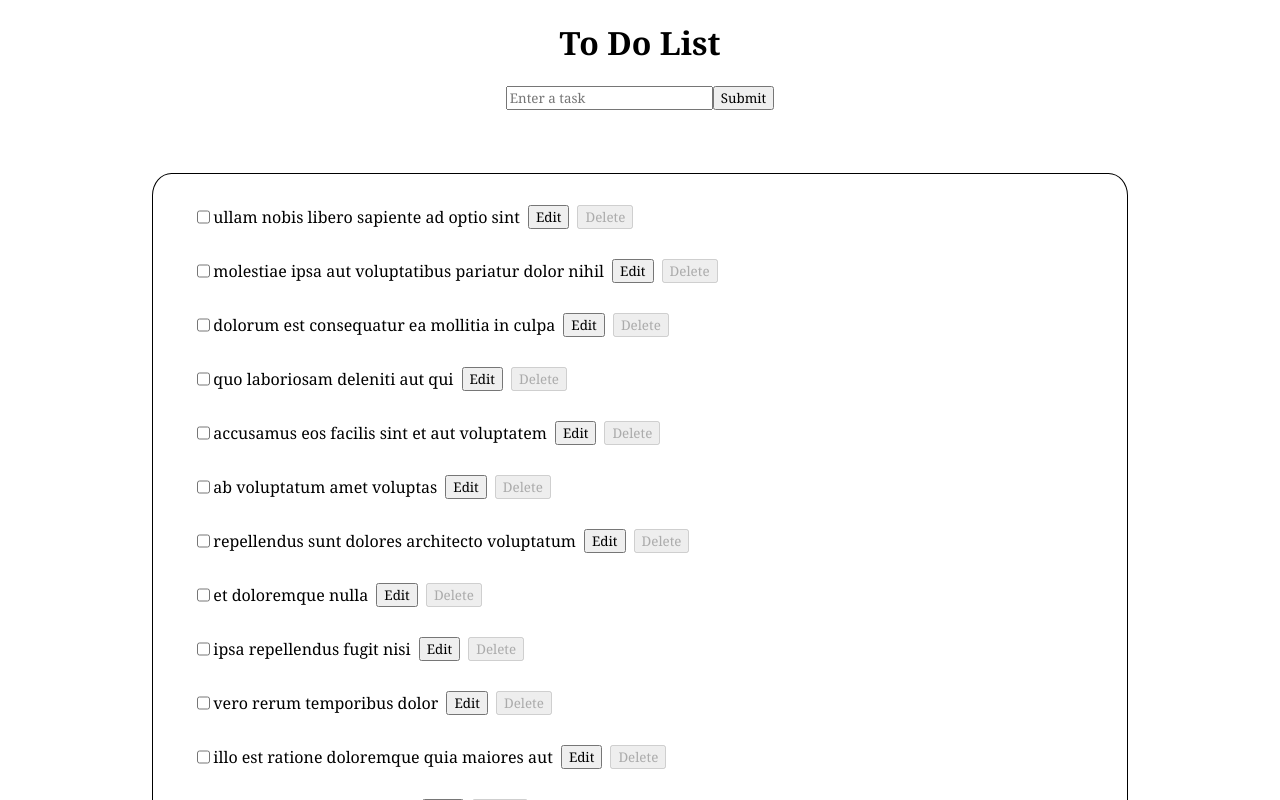
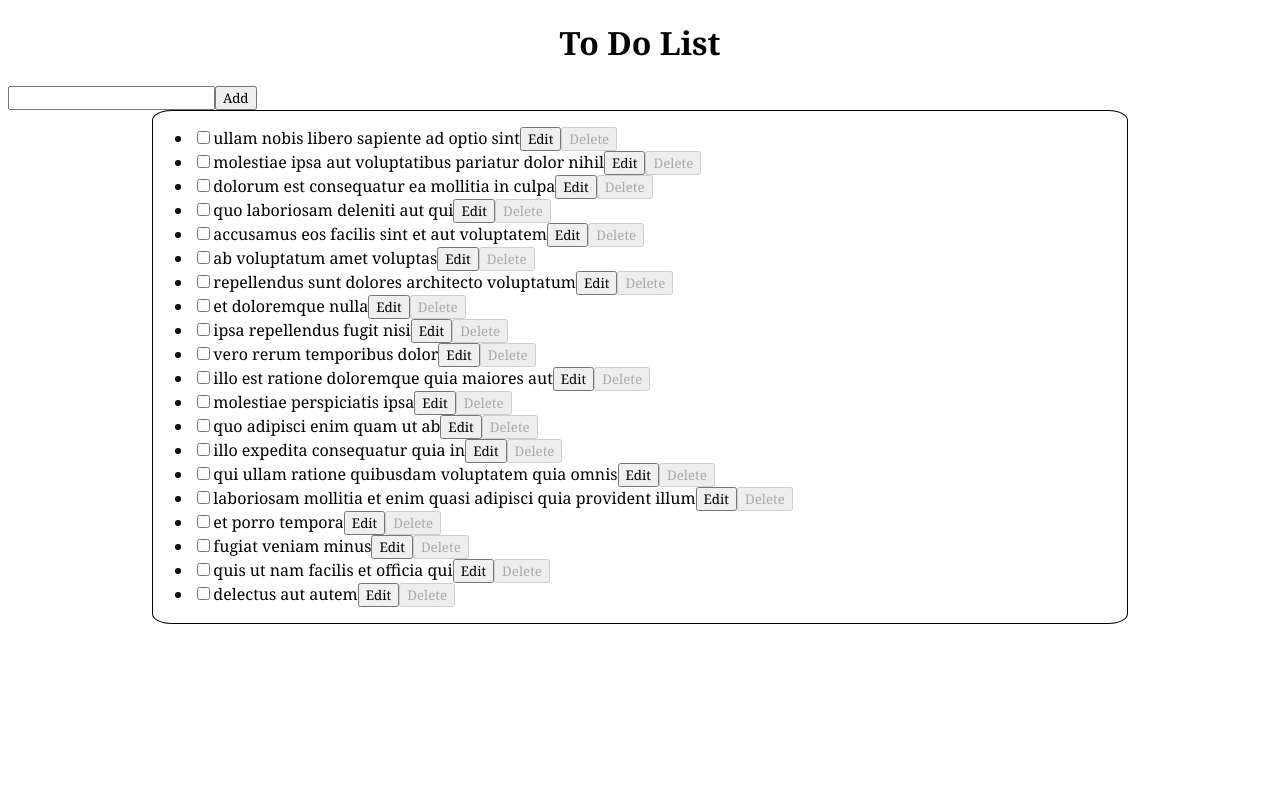
Before and after one commit to nyjackson/R-ALAB-320H.9.1, a React (Vite) app: page / in a window 1280 px wide. Shown: the top 800 px of the page. Built offline with nearby package versions, Linux system fonts and the light colour scheme.

Commit message:
Rewrote app. Moved reducer into todolist and added all list actions to use it. useEffect included to re-render the list on any change."

```diff
--- a/src/App.jsx
+++ b/src/App.jsx
@@ -1,12 +1,11 @@
-import { useState, useReducer } from 'react'
-import Form from './components/Form'
+import ToDoList from './components/ToDoList'
 import './App.css'
 
 function App() {
   return (
     <div id = "app">
       <h1>To Do List</h1>
-      <Form />
+      <ToDoList />
     </div>
   )
 }
--- a/src/components/Form.jsx
+++ /dev/null
@@ -1,49 +0,0 @@
-import ToDoList from "./ToDoList";
-import { useState, useEffect } from "react";
-import initialState from "../data";
-
-function Form() {
-  // const [toDo, dispatch] = useReducer(reducer, [])
-  const [newToDo, setNewToDo] = useState("");
-  const [toDoList, setToDoList] = useState([]);
-
-  useEffect(()=>{
-    setToDoList(initialState)
-  }, [])
-
-
-function handleNewEntry(e){
-    const item = e.target.value !== "" ? e.target.value : null
-    setNewToDo({title: item, id: toDoList.length+1})
-    console.log("new entry is",item)
-}
-  function handleToDoAdd(e) {
-    e.preventDefault();
-    console.log("In handleToDoAdd list:", newToDo)
-    setToDoList(e => [...e, newToDo]);
-    e.target[0].value = ""
-    //console.log(item);
-  }
-
-  console.log(toDoList);
-
-  return (
-    <>
-      <form onSubmit={handleToDoAdd}>
-        <input type="text" placeholder="Enter a task" onChange = {handleNewEntry}></input>
-        <button>Submit</button>
-      </form>
-      {toDoList.length > 0 ? <ToDoList list={toDoList} setList = {setToDoList} /> : ''}
-    </>
-  );
-}
-
-export default Form;
-
-
-  // function reducer(state, action){
-  // console.log(action)
-  // }
-
-  //dispatch("Add")
-  // dispatch({type: "Add", payload: "Complete Per Scholas"})
--- a/src/components/ToDoItem.jsx
+++ /dev/null
@@ -1,71 +0,0 @@
-import {useReducer, useState} from 'react'
-
-
-function ToDoItem({task, list, setList}){
-//console.log(task)
-const [showDelete, setShowDelete] = useState(false)
-const [edit, setEdit] = useState(false)
-const [editVal, setEditVal] = useState("")
-const [toDo, dispatch] = useReducer(reducer, list)
-
-function reducer(state, action){
-    //console.log(toDo)
-    console.log("In reducer, state:", state)
-    // console.log(action)
-    switch(action?.type){
-        case "delete":
-             state = list.filter(e => e.title != action.payload)
-            setList(state)
-            return
-        case "edit":
-            console.log("Payload", action.payload)
-             state = list.map(entry => {
-                if(entry.title == action.payload){
-                    console.log("editVal: ", editVal)
-                    entry.title = editVal
-                }
-                return entry
-            })
-            console.log("new list", state)
-            setList(state)
-            return
-        default:
-            console.log("Invalid action type, try again.")
-            return
-    }
-
-}
-
-function handleShow(){
-setShowDelete(!showDelete)
-setEdit(!edit)
-}
-
-function handleDeleteBtnShow(){
-setShowDelete(!showDelete)
-}
-
-function handleDelete(){
-dispatch({type:"delete", payload: task})
-}
-
-function handleEdit(e){
-setEdit(!edit)
-dispatch({type:"edit", payload: task})
-}
-function handleEditChange(e){
-   setEditVal(e.target.value)
-   console.log("New value", e.target.value)
-  // setList(entry => {[...entry]})
-}
-
-return(
-<div id = "to-do-item">
-<input type = "checkbox" onClick={handleDeleteBtnShow}></input>
-{!edit ? <p>{task}</p>: <input type = "text" placeholder = {task} defaultValue = {task} onChange = {handleEditChange}></input>}
-<button onClick = {handleEdit} disabled = {false && edit}>{edit ? 'Save': 'Edit'}</button>
-<button disabled = {!showDelete} onClick ={handleDelete}>Delete</button>
-</div>)
-}
-
-export default ToDoItem
--- a/src/components/ToDoList.jsx
+++ b/src/components/ToDoList.jsx
@@ -1,17 +1,61 @@
-import ToDoItem from "./ToDoItem";
-import { useReducer, useState } from "react";
-function ToDoList({ list, setList }) {
+import {useRef, useEffect, useReducer} from 'react'
+import initialState from '../data';
+import ToDoListItem from './ToDoListItem'
 
-  const toDos = list.map((entry, i) => (
-    <ToDoItem key={entry.id || i} task={entry.title} list = {list} setList = {setList}>
-      {i.title}
-    </ToDoItem>
-  ));
+function ToDoList(){
+ const inputRef = useRef();
+  const [listItems, dispatch] = useReducer(reducer, initialState);
+
+  useEffect(()=>
+  {
+    dispatch({type:"INIT"})
+  }, [listItems])
+
+  function reducer(state, action) {
+   // console.log("State: ", state)
+    let id = state?.length || 0
+    let newState;
+    switch (action.type) {
+      case "INIT":
+        return state;
+      case "ADD":
+        const newEntry = {id:++id, title: action.payload}
+        return [...state, newEntry];
+      case "DEL":
+        newState = state.filter(e => e.id !== action.payload.id)
+        return newState;
+      case "EDIT":
+        console.log("In Edit")
+        console.log(action.payload)
+        newState = state.map((e) => {
+          if(e.id == action.payload.id){
+            e.title = action.payload.data
+          }
+          return e
+        })
+        return newState;
+      default:
+        console.log("Invalid action given. Try Again.")
+        return state;
+    }
+}
+const toDoListEntry = listItems.map((i => <ToDoListItem key = {i.id} id = "to-do-item" toDo = {i} dispatch = {dispatch}/>));
   return (
-    <div id="to-do-list">
-      <ul>{toDos.reverse()}</ul>
+    <div>
+      <div>
+        <input type = "text" ref = {inputRef}></input>
+      <button
+        onClick={() =>
+          dispatch({ type: "ADD", payload:inputRef.current.value})}>
+        Add
+      </button>
+      </div>
+
+      <div id = "to-do-list">
+        <ul>{toDoListEntry.reverse()}</ul>
+      </div>
     </div>
   );
 }
 
-export default ToDoList;
+export default ToDoList
--- /dev/null
+++ b/src/components/ToDoListItem.jsx
@@ -0,0 +1,49 @@
+import {useState, useRef} from 'react'
+
+function ToDoListItem({ toDo, dispatch }) {
+  const [showDelete, setShowDelete] = useState(false);
+  const [showEdit, setShowEdit] = useState(false);
+  const editRef = useRef();
+
+  function handleEdit(e) {
+    console.log(e.target.textContent);
+    console.log("Edit Ref:", editRef.current);
+    const action = e.target.textContent;
+    if (action == "Save") {
+      console.log("Saving change...");
+      dispatch({
+        type: "EDIT",
+        payload: { data: editRef.current.value, id: toDo.id },
+      });
+    }
+    setShowEdit(!showEdit);
+  }
+
+  function handleDeleteBtn() {
+    setShowDelete(!showDelete);
+  }
+
+  return (
+    <li>
+      <input type="checkbox" onClick={handleDeleteBtn}></input>
+      {showEdit ? (
+        <input type="text" ref={editRef} defaultValue={toDo.title}></input>
+      ) : (
+        toDo.title
+      )}
+      <button onClick={handleEdit}>{showEdit ? "Save" : "Edit"}</button>
+      {showEdit ? (
+        ""
+      ) : (
+        <button
+          disabled={!showDelete}
+          onClick={() => dispatch({ type: "DEL", payload: toDo })}
+        >
+          Delete
+        </button>
+      )}{" "}
+    </li>
+  );
+}
+
+export default ToDoListItem;
```
